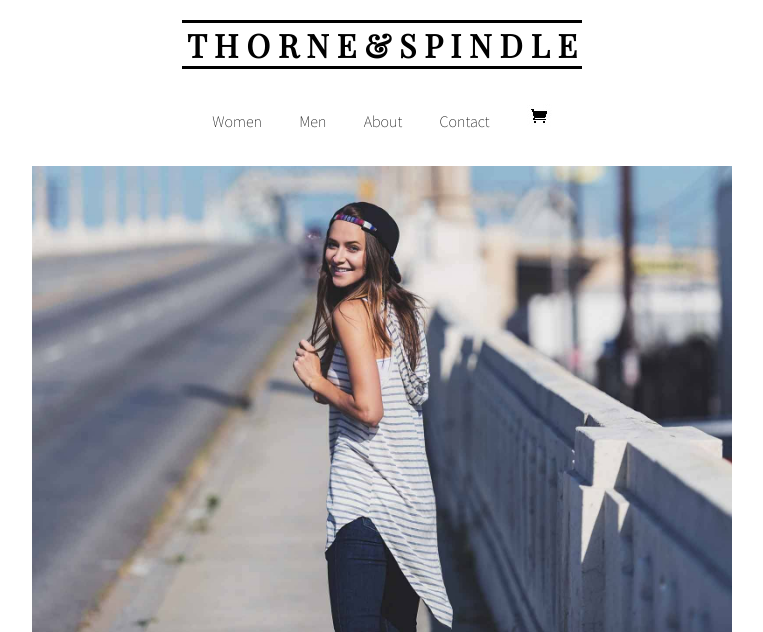
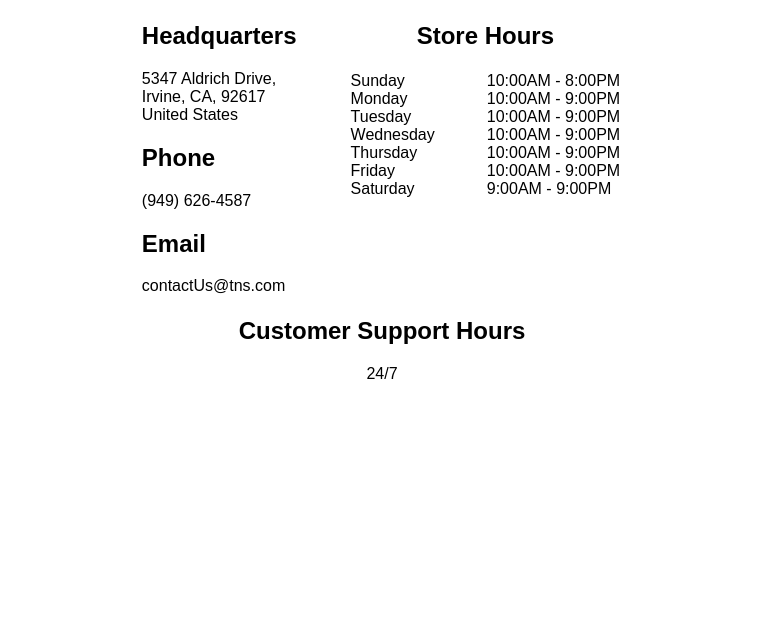
Before and after one commit to john-ko/HTML5Application, a PHP site: page /contact/index.html in a window 1280 px wide. Shown: the top 632 px of the page, without its empty margins (258-1021 px from the left). After the commit the page ends 379 px from the top, so only its background shows below. Run offline with PHP 8.4, Linux system fonts and the light colour scheme.

Commit message:
contact finished, folder structure changed

```diff
--- a/public_html/assets/css/style.css
+++ b/public_html/assets/css/style.css
@@ -281,3 +281,23 @@ li.navItem a:hover {
 /*
 contact page
 */
+#contact-table {
+	margin-right: auto;
+	margin-left: auto;
+}
+#contact-store-hours {
+	text-align: center;
+}
+#contact-store-hours-table {
+	padding-left: 50px;
+}
+.contact-time {
+	padding-left: 50px;
+}
+#contact-cs-hours {
+	text-align: center;
+}
+#contact-store-hours-table-title {
+	text-align: center;
+	padding-left: 50px;
+}
--- /dev/null
+++ b/public_html/contact/index.html
@@ -0,0 +1,65 @@
+<!DOCTYPE html>
+<html>
+<head>
+	<title>Thorne&Spindle:Contact</title>
+	<link rel="stylesheet" type="text/css" href="/assets/css/style.css" />
+</head>
+
+<body>
+	<div class="row">
+		<div id="contact-body">
+			<table id="contact-table">
+				<tr>
+					<td>
+						<h2>Headquarters</h2>
+						<p>5347 Aldrich Drive,</p>
+						<p>Irvine, CA, 92617</p>
+						<p>United States</p>
+
+						<h2>Phone</h2>
+						<p>(949) 626-4587</p>
+
+						<h2>Email</h2>
+						<p>contactUs@tns.com</p>
+					</td>
+					<td>
+						<table id="contact-store-hours-table">
+							<tr>
+								<div id="contact-store-hours-table-title">
+									<h2>Store Hours</h2>
+								</div>
+								<td>
+									<div class="contact-days">
+										<p>Sunday</p>
+										<p>Monday</p>
+										<p>Tuesday</p>
+										<p>Wednesday</p>
+										<p>Thursday</p>
+										<p>Friday</p>
+										<p>Saturday</p>
+									</div>
+								</td>
+								<td>
+									<div class="contact-time">
+										<p>10:00AM - 8:00PM</p>
+										<p>10:00AM - 9:00PM</p>
+										<p>10:00AM - 9:00PM</p>
+										<p>10:00AM - 9:00PM</p>
+										<p>10:00AM - 9:00PM</p>
+										<p>10:00AM - 9:00PM</p>
+										<p>9:00AM - 9:00PM</p>
+									</div>
+								</td>
+							</tr>
+						</table>
+					</td>
+				</tr>
+			</table>
+			<div id="contact-cs-hours">
+				<h2>Customer Support Hours</h2>
+				<p>24/7</p>
+			</div>
+		</div>
+	</div>
+</body>
+</html>
```
Also changed, not shown: public_html/templates/contact.html (deleted, +0 -57 lines), public_html/about/index.html (renamed from public_html/templates/about.html).
